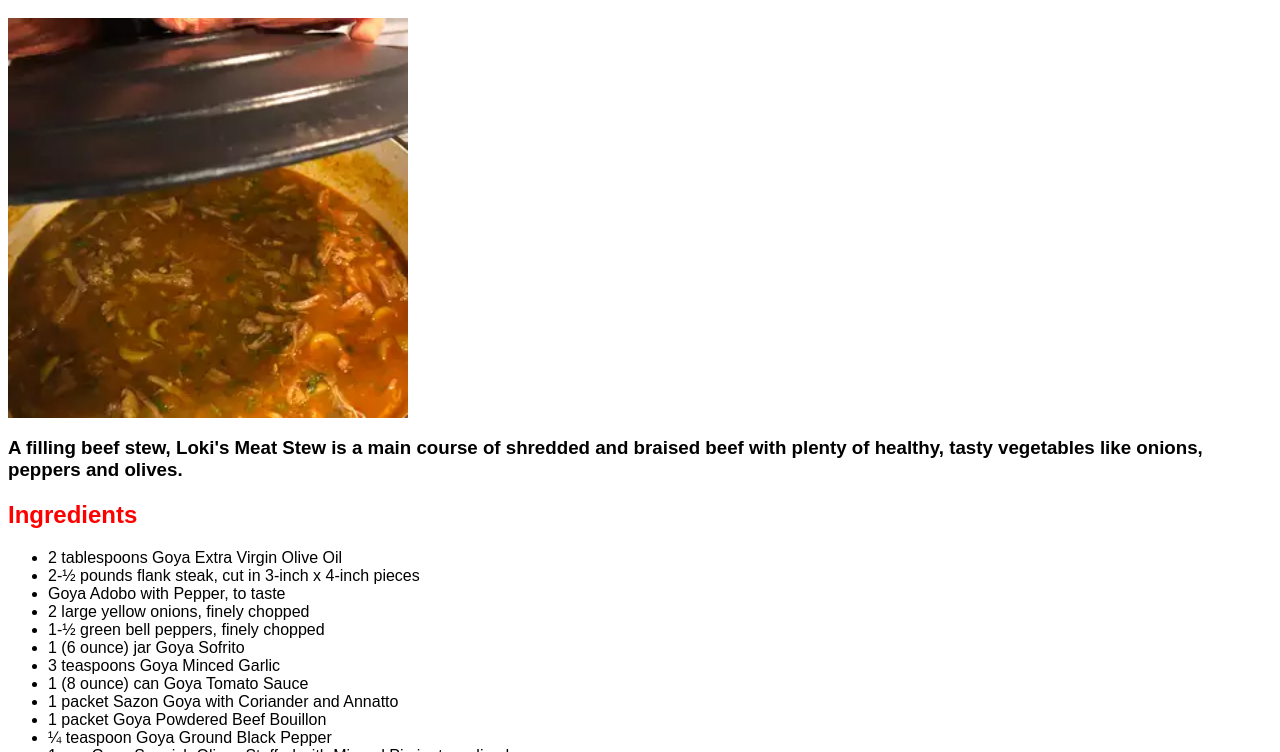
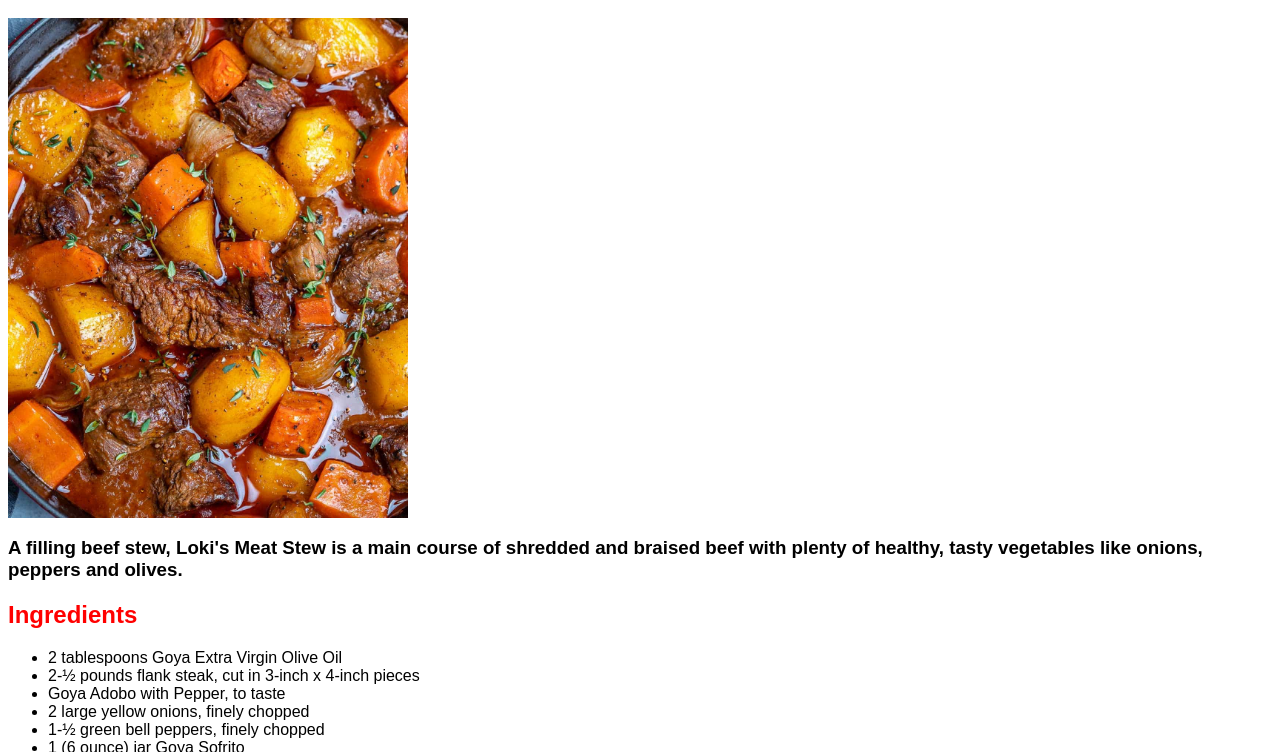
Before and after one commit to kckuei/odin-recipes, a plain HTML site: page odin-recipes/meatstew.html in a window 1280 px wide. Shown: the part 48-800 px from the top of the page. Drawn offline with Linux system fonts and the light colour scheme.

Commit message:
Replace stew stock photo with more tasty version

```diff
--- a/odin-recipes/meatstew.html
+++ b/odin-recipes/meatstew.html
@@ -6,7 +6,7 @@
 
 <h1 class="recipe-title">Loki's Meat Stew</h1>
 
-<img src="../images/meat-stew.webp" alt="meat stew" width=400px>
+<img src="../images/meat-stew.jpg" alt="meat stew" width=400px>
 <h3>A filling beef stew, Loki's Meat Stew is a main course of shredded and braised beef with plenty of healthy, tasty
     vegetables like onions, peppers and olives. </h3>
 
```
Also changed, not shown: images/meat-stew.jpg (added), images/meat-stew.webp (deleted).
